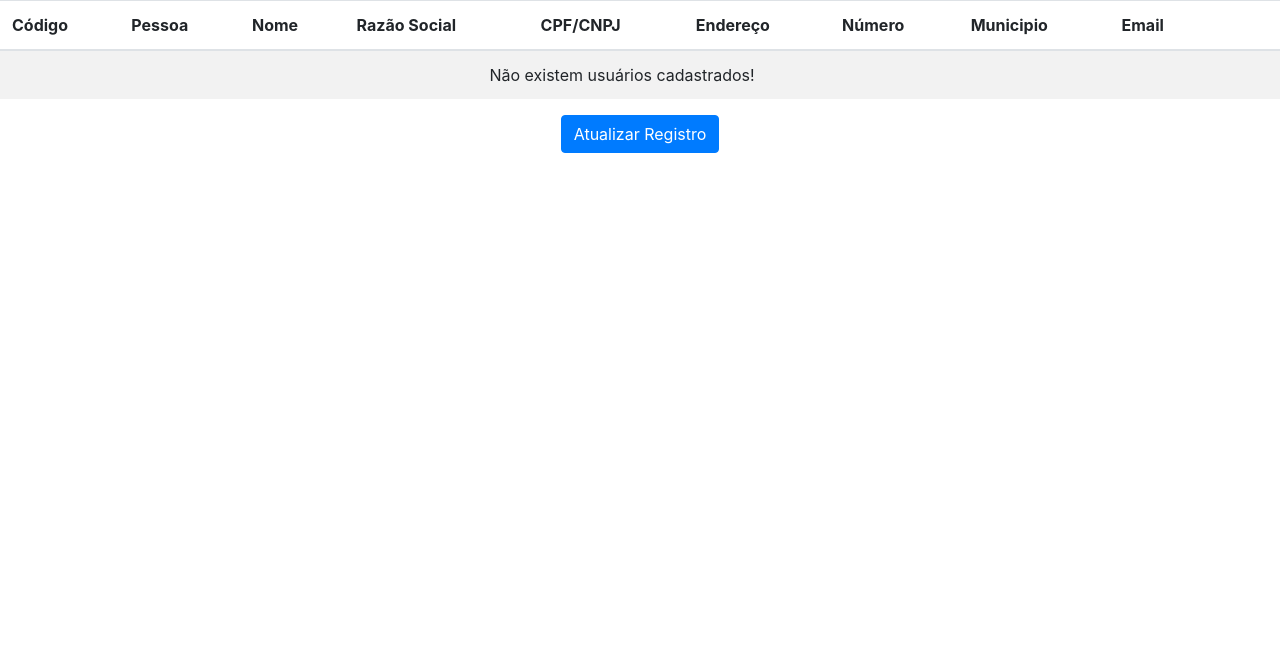
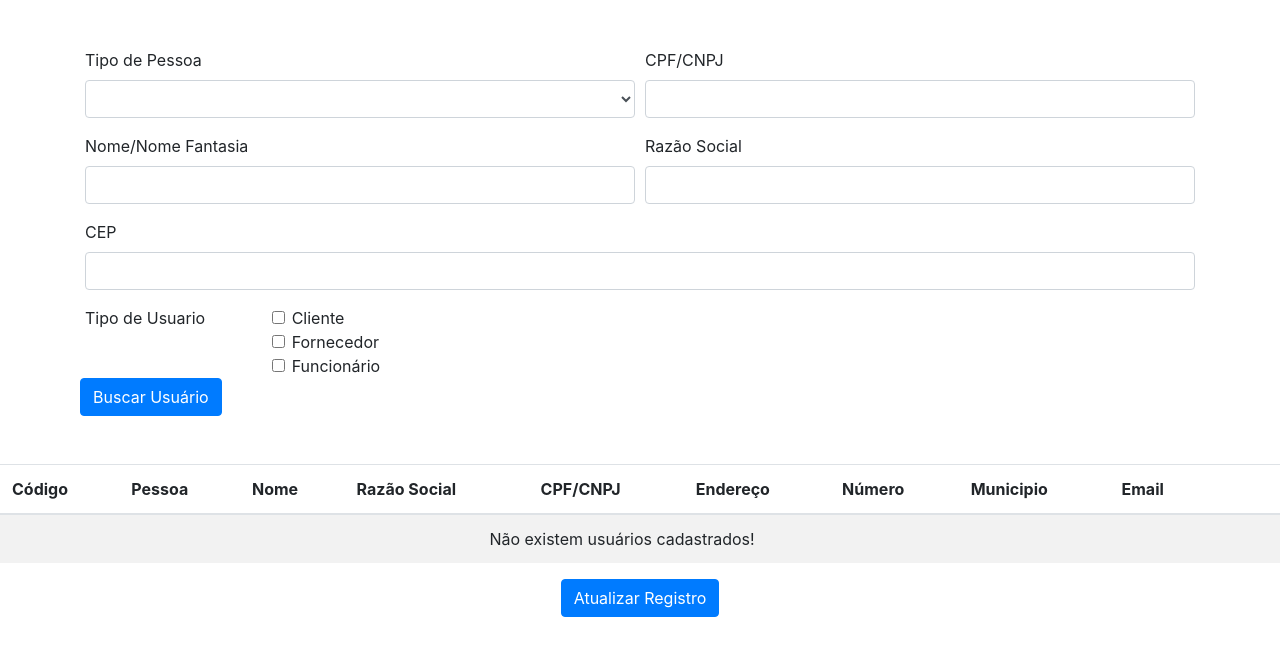
Before and after one commit to ArgGab/crud_usuarios, a PHP site: page /editar.php in a window 1280 px wide. Shown: the part 40-696 px from the top of the page. Run offline with PHP 8.4, Linux system fonts and the light colour scheme; data that the repository does not hold is empty.

Commit message:
Adicionado filtro de busca em edição

```diff
--- a/editar.php
+++ b/editar.php
@@ -16,6 +16,42 @@ if(isset($_GET['excluir'])){
         echo "<script>alert('Ocorreu um erro durante a exclusão!')</script>";
     }
 
+}
+$filtro = "";
+
+if(isset($_POST['buscar'])){
+    if(isset($_POST['tipo_de_pessoa']) && !empty($_POST['tipo_de_pessoa'])){
+        $tipo_de_pessoa = $_POST['tipo_de_pessoa'];
+        $filtro .= " AND TIPO_PESSOA = '$tipo_de_pessoa'";
+    }
+    if(isset($_POST['cpf_cnpj']) && !empty($_POST['cpf_cnpj'])){
+        $cpf_cnpj = addslashes($_POST['cpf_cnpj']);
+        $filtro .= " AND CPF_CNPJ = '$cpf_cnpj'";
+    }
+    if(isset($_POST['nome']) && !empty($_POST['nome'])){
+        $nome = addslashes($_POST['nome']);
+        $filtro .= " AND NOME_CLIENTE = '$nome'";
+    }
+    if(isset($_POST['razao_social'])  && !empty($_POST['razao_social'])){
+        $razao = addslashes($_POST['razao_social']);
+        $filtro .= " AND RAZAO_SOCIAL = '$razao'";
+    }
+    if(isset($_POST['cep'])  && !empty($_POST['cep'])){
+        $cep = addslashes($_POST['cep']);
+        $filtro .= " AND CEP = '$cep'";
+    }
+    if(isset($_POST['cliente'])){
+        $cliente = $_POST['cliente'];
+        $filtro .= " AND CLIENTE = '$cliente'";
+    }
+    if(isset($_POST['fornecedor'])){
+        $fornecedor = $_POST['fornecedor'];
+        $filtro .= " AND FORNECEDOR = '$fornecedor'";
+    }
+    if(isset($_POST['funcionario'])){
+        $funcionario = $_POST['funcionario'];
+        $filtro .= " AND FUNCIONARIO = '$funcionario'";
+    }
 }
 
 if(isset($_GET['editar'])){
--- a/scripts/usuario.class.php
+++ b/scripts/usuario.class.php
@@ -73,7 +73,6 @@
         public function obterUsuarios($filtro = ''){
             $sql = "SELECT * FROM usuarios WHERE STATUS = 'A' $filtro";
             $sql = $this->pdo->query($sql);
-
             if($sql->rowCount() > 0){
                 $result = $sql->fetchAll(PDO::FETCH_ASSOC);
                 return $result;
--- a/templates/template_edicao.php
+++ b/templates/template_edicao.php
@@ -4,14 +4,62 @@
     <meta charset="UTF-8">
     <title>Edição de Usuários</title>
     <link rel="stylesheet" href="https://stackpath.bootstrapcdn.com/bootstrap/4.4.1/css/bootstrap.min.css" integrity="sha384-Vkoo8x4CGsO3+Hhxv8T/Q5PaXtkKtu6ug5TOeNV6gBiFeWPGFN9MuhOf23Q9Ifjh" crossorigin="anonymous">
+    <script src="https://code.jquery.com/jquery-3.4.1.js" integrity="sha256-WpOohJOqMqqyKL9FccASB9O0KwACQJpFTUBLTYOVvVU=" crossorigin="anonymous"></script>
+    <script type="text/javascript" src="https://cdnjs.cloudflare.com/ajax/libs/jquery.mask/1.14.0/jquery.mask.js"></script>
 </head>
-<body>
+<body onload="mascarar()">
     <div class="container">
         <nav class="nav nav-pills nav-fill">
             <a class="nav-item nav-link" href="index.php">Cadastro</a>
             <a class="nav-item nav-link active" href="editar.php">Edição</a>
         </nav>
+        <br><br>
+        <form method="POST" action="<?=$_SERVER['PHP_SELF']?>">
+                <div class="form-row">
+                    <div class="form-group col-md-6">
+                        <label>Tipo de Pessoa</label>
+                        <select id="inputState" class="form-control" name="tipo_de_pessoa" onfocus="verificaPessoa()">
+                            <option selected value="">&nbsp;</option>
+                            <option value="fisica">Física</option>
+                            <option value="juridica">Jurídica</option>
+                        </select>
+                    </div>
+                    <div class="form-group col-md-6">
+                        <label>CPF/CNPJ</label>
+                        <input class="form-control" type="text" id="cpf_cnpj" name="cpf_cnpj">
+                    </div>
+                    <div class="form-group col-md-6">
+                        <label id="nome">Nome/Nome Fantasia</label>
+                        <input type="text" class="form-control" name="nome" id="nome_input">
+                    </div>
+                    <div class="form-group col-md-6">
+                        <label id="razao_label">Razão Social</label>
+                        <input type="text" class="form-control" name="razao_social" id="razao">
+                    </div>
+                    <div class="form-group col-md-12">
+                    <label>CEP</label>
+                    <input type="text" class="form-control" id="cep" name="cep">
+                    </div>
+                    <div class="col-sm-2">Tipo de Usuario</div>
+                    <div class="col-sm-10">
+                    <div class="form-check">
+                        <input class="form-check-input" type="checkbox" name="cliente" value="1">
+                        <label class="form-check-label">Cliente</label>
+                    </div>
+                    <div class="form-check">
+                        <input class="form-check-input" type="checkbox" name="fornecedor" value="1">
+                        <label class="form-check-label">Fornecedor</label>
+                    </div>
+                    <div class="form-check">
+                        <input class="form-check-input" type="checkbox" name="funcionario" value="1">
+                        <label class="form-check-label">Funcionário</label>
+                    </div>
+                </div>
+                <button type="submit" class="btn btn-primary" name="buscar">Buscar Usuário</button>
+            </form>
+        </div>
     </div>
+    <br><br>
     <table class="table table-striped">
     <thead>
         <tr>
@@ -30,7 +78,8 @@
     </thead>
     <tbody>
     <?php
-        $result = $usuario->obterUsuarios();
+
+        $result = $usuario->obterUsuarios($filtro);
 
         if(empty($result)){
             echo "<tr><td colspan='10' align='center'>Não existem usuários cadastrados!<td><tr>";
@@ -68,6 +117,25 @@
                 window.location.href="editar.php?excluir=true&usuario_id="+usuario_id;
             }
         }
+        function mascarar(){
+            $('#cpf_cnpj').mask("000.000.000-00", {reverse: false});
+            $('#cep').mask("00000-000", {reverse: false});
+        }
+        function alterarMascara(value){
+            if(value == 'fisica'){
+                $('#cpf_cnpj').mask("000.000.000-00", {reverse: false});
+            }else{
+                $('#cpf_cnpj').mask("00.000.000/0000-00", {reverse: false});
+            }
+        }
+        function verificaPessoa(){
+            $('select').change(function (){
+                $('#cpf_cnpj').val("");
+                var value = $("select option:selected").val();
+                alterarMascara(value);
+            });
+
+        }
     </script>
 
         <?php
```
